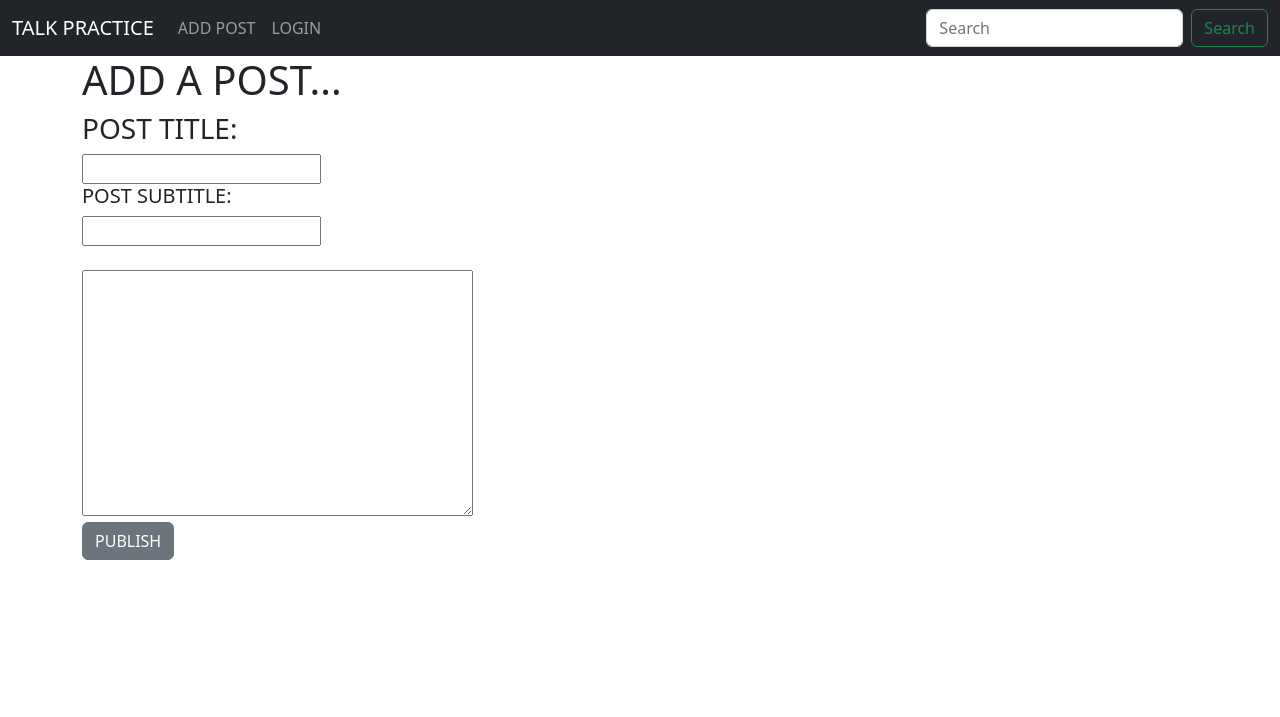
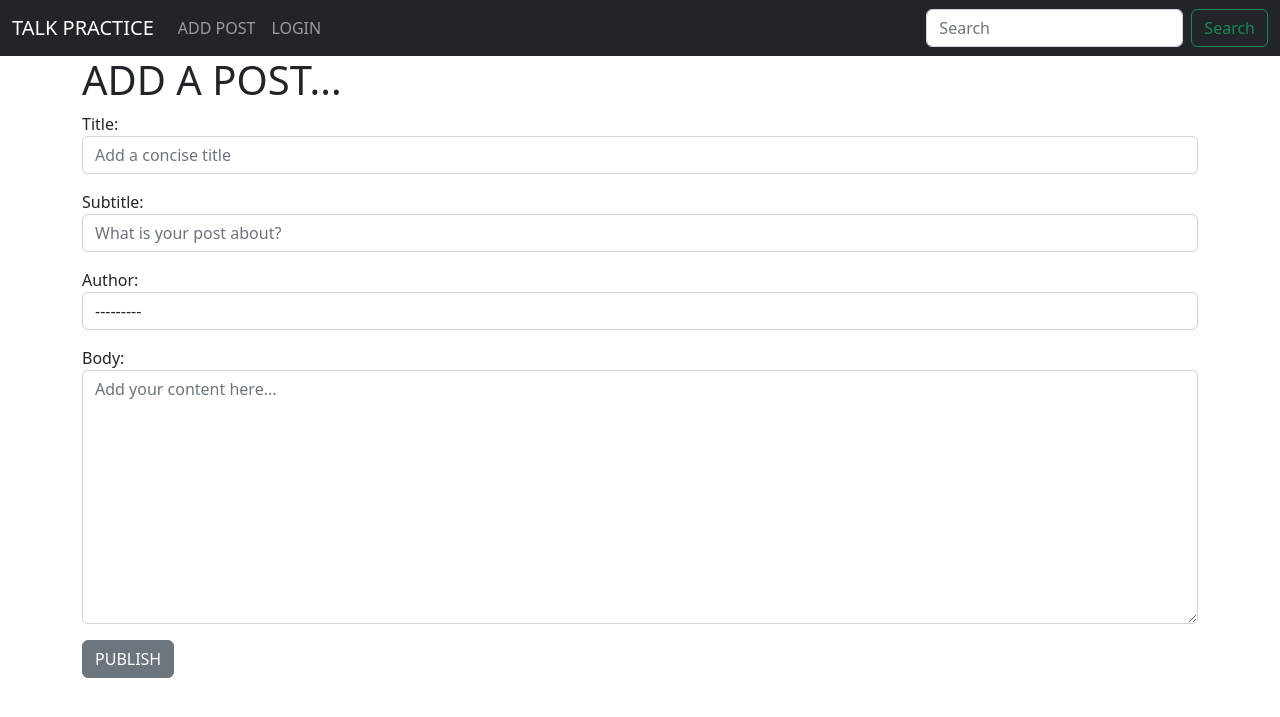
Before and after one commit to NickWaldock/talk-practice-forum, a Django app: page /add-post/ in a window 1280 px wide. Shown: the top 717 px of the page. Run offline with Django 4.2, Linux system fonts and the light colour scheme; data comes from the database, SQL or seed files in the repository; both versions use the stored data as it was after the commit.

Commit message:
Add forms.py for add post form and style with bootstrap

```diff
--- /dev/null
+++ b/talk_practice_forum/blog/forms.py
@@ -0,0 +1,16 @@
+from django import forms
+from .models import Post
+
+
+class PostForm(forms.ModelForm):
+    class Meta:
+        model = Post
+        fields = ('title', 'subtitle', 'author', 'body')
+
+        # Bootstrap styling for add post form. Attaches to the html tag class to add bootstrap css styles of 'form-control'
+        widgets = {
+            'title': forms.TextInput(attrs={'class':'form-control', 'placeholder': 'Add a concise title'}),
+            'subtitle': forms.TextInput(attrs={'class':'form-control', 'placeholder':'What is your post about?'}),
+            'author': forms.Select(attrs={'class':'form-control'}),
+            'body': forms.Textarea(attrs={'class':'form-control', 'placeholder':'Add your content here...'}),
+        }
--- a/talk_practice_forum/blog/templates/add-post.html
+++ b/talk_practice_forum/blog/templates/add-post.html
@@ -5,10 +5,11 @@
 
 <h1>ADD A POST...</h1>
 
+<div class="form-group">
     <form method="POST">
     {% csrf_token %}
 
-<h3>POST TITLE:</h3>
+    <!-- <h3>POST TITLE:</h3>
     {{ form.title }}
     <br>
     <h5>POST SUBTITLE:</h5>
@@ -17,9 +18,11 @@
     {{ form.author }}
     <br>
     {{ form.body }}
-<br>
+    <br> -->
+
+    {{form.as_p}}
     <button class="btn btn-secondary">PUBLISH</button>
-
+</div>
 
 </form>
 
--- a/talk_practice_forum/blog/views.py
+++ b/talk_practice_forum/blog/views.py
@@ -1,6 +1,7 @@
 from django.shortcuts import render
 from django.views.generic import ListView, DetailView, CreateView
 from .models import Post
+from .forms import PostForm
 
 # def home(request):
 #     return render(request, 'home.html', {})
@@ -21,5 +22,7 @@ class ArticleDetailView(DetailView):
 # Creates a new blog post
 class AddPostView(CreateView):
     model = Post
+    form_class = PostForm
     template_name = 'add-post.html'
-    fields = ('title', 'subtitle', 'body')
+    # fields = ('title', 'subtitle', 'body')
+    # fields = '__all__'
```
Also changed, not shown: talk_practice_forum/db.sqlite3. Lines whose indentation alone changed are shown as unchanged.
